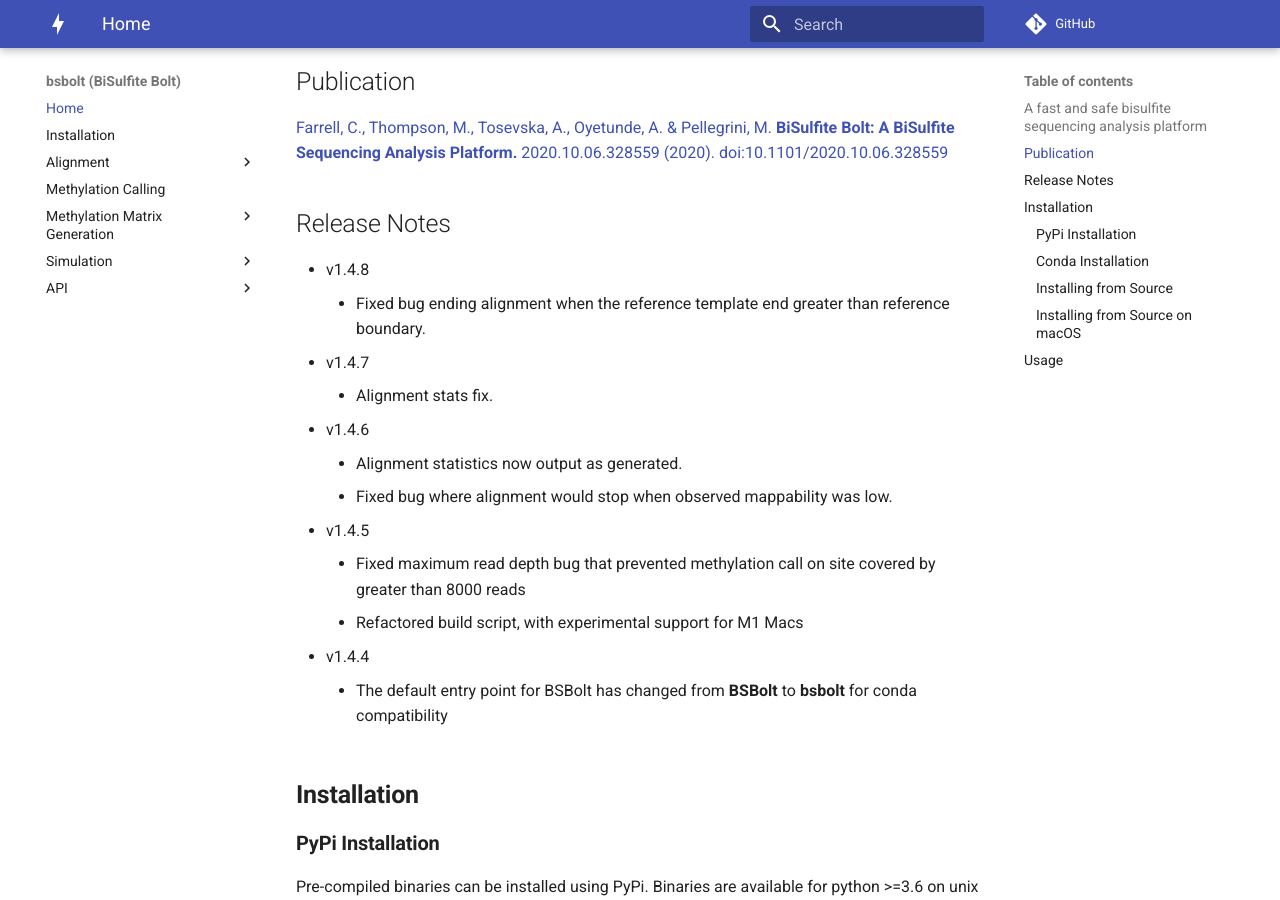
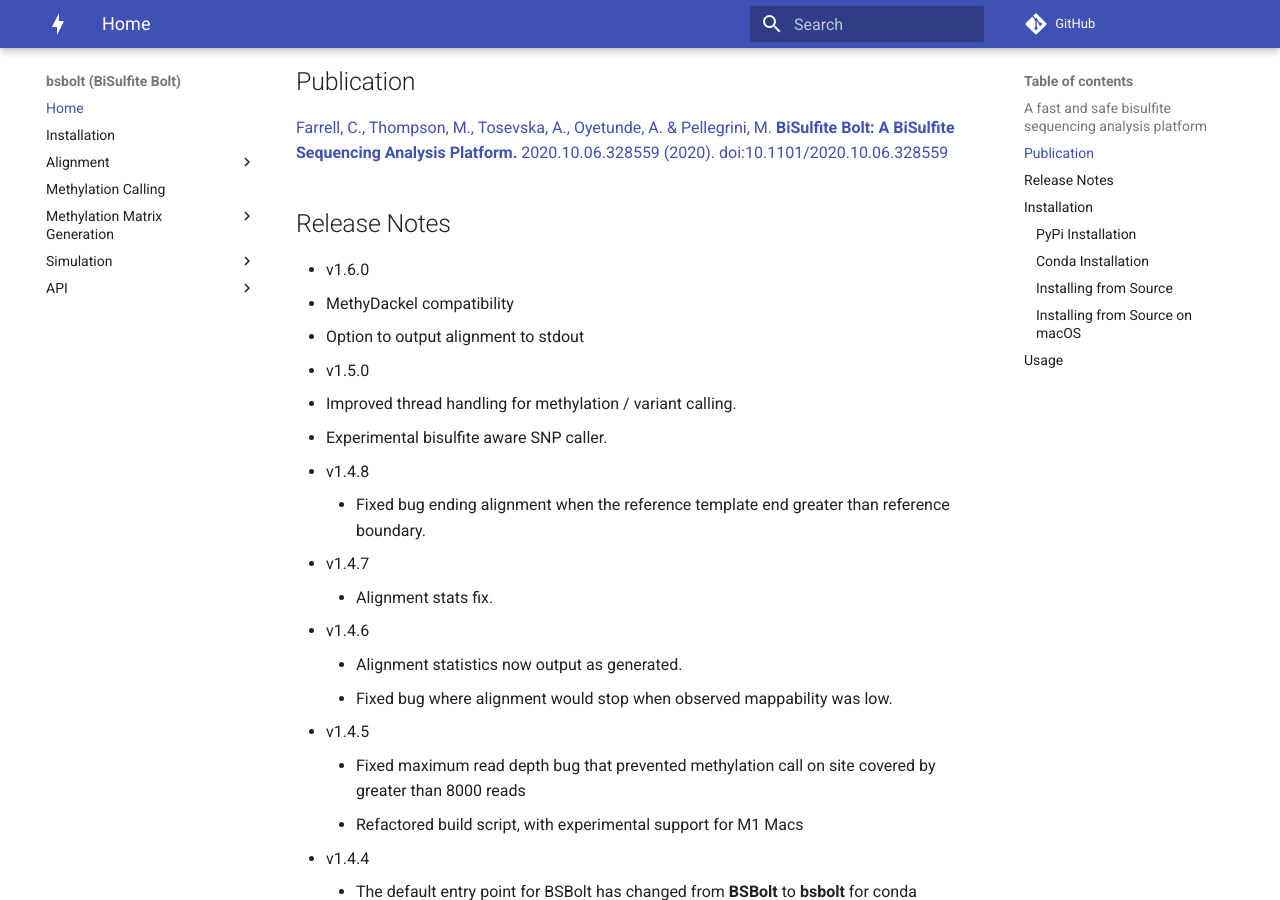
Before and after one commit to NuttyLogic/BSBolt, an MkDocs documentation site: the page built from docs/index.md, in a window 1280 px wide and 900 px high, scrolled down 386 px. Built offline with MkDocs 1.6.1 and Material for MkDocs 9.7.7, drawn with Linux system fonts in a browser that asks for light colours; comment, search, counter and statistics services are not loaded.

Commit message:
MethylDackel support, Output to stdout option

```diff
--- a/docs/index.md
+++ b/docs/index.md
@@ -18,6 +18,12 @@ BSBolt is released under the MIT license.
 doi:10.1101/2020.10.06.328559](https://academic.oup.com/gigascience/article/10/5/giab033/6272610)
 
 ## Release Notes
+- v1.6.0
+  - MethyDackel compatibility
+  - Option to output alignment to stdout
+- v1.5.0
+  - Improved thread handling for methylation / variant calling.
+  - Experimental bisulfite aware SNP caller.
 - v1.4.8
     - Fixed bug ending alignment when the reference template end greater than reference boundary.
 - v1.4.7
--- a/mkdocs.yml
+++ b/mkdocs.yml
@@ -29,6 +29,7 @@ nav:
     - Imputation: imputation_api.md
     - Simulation: simulation_api.md
     - Utilities: utils_api.md
+    - Variant Calling: variant_api.md
   #- Tutorial: tutorial.md
   #- Pipelines: pipelines.md
 
```
Also changed, not shown: README.md (+3 -0 lines), docs/align.md (+1 -0 lines), docs/alignment_output.md (+1 -0 lines), docs/variant_api.md (added, +15 -0 lines).
